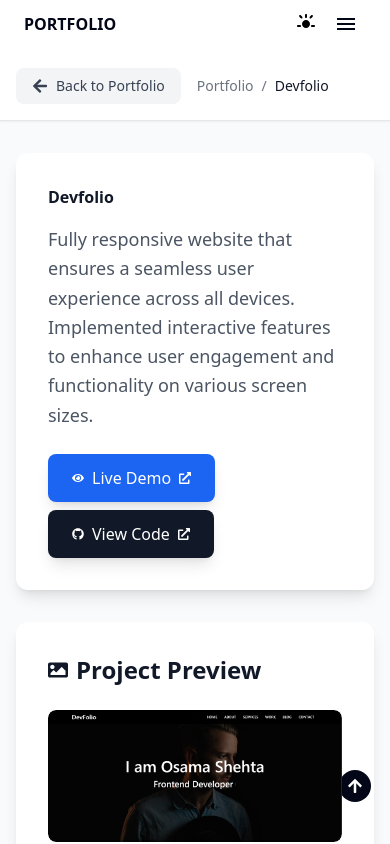
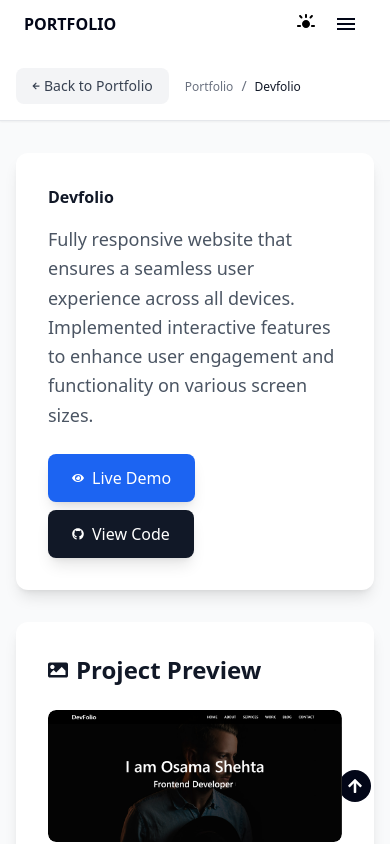
Before and after one commit to osamashehta/Portfolio, a React (Vite) app: page /portfolio/1 in a window 390 px wide. Shown: the top 844 px of the page. Built offline with nearby package versions, Linux system fonts and the light colour scheme.

Commit message:
Refactor ProjectDetails component for improved button and text responsiveness

```diff
--- a/src/Pages/ProjectDetails/ProjectDetails.jsx
+++ b/src/Pages/ProjectDetails/ProjectDetails.jsx
@@ -133,17 +133,17 @@ function ProjectDetails() {
                   onClick={() => navigate("/portfolio")}
                   variant="back"
                   size="sm"
-                  className="flex items-center gap-2"
+                  className="flex items-center gap-1 sm:gap-2 text-[12px] md:text-[14px] lg:text-[16px] "
                 >
-                  <FaArrowLeft className="w-4 h-4" />
+                  <FaArrowLeft className="w-2 h-2 sm:w-4 sm:h-4" />
                   Back to Portfolio
                 </Button>
                 <nav className="text-sm text-gray-500 dark:text-gray-400">
-                  <Link to="/portfolio" className="hover:text-blue-600 dark:hover:text-blue-400">
+                  <Link to="/portfolio" className="hover:text-blue-600 dark:hover:text-blue-400 text-[12px] md:text-[14px] lg:text-[16px]">
                     Portfolio
                   </Link>
                   <span className="mx-2">/</span>
-                  <span className="text-gray-900 dark:text-white font-medium">{project.title}</span>
+                  <span className="text-gray-900 dark:text-white font-medium text-[12px] md:text-[14px] lg:text-[16px] ">{project.title}</span>
                 </nav>
               </div>
             </div>
@@ -164,7 +164,7 @@ function ProjectDetails() {
                   </div>
 
                   {/* Action Buttons */}
-                  <div className="flex flex-wrap gap-2 md:gap-4">
+                  <div className="flex  flex-wrap gap-2 md:gap-4">
                     {project.demoURL && (
                       <Button
                         onClick={() => window.open(project.demoURL, "_blank")}
@@ -173,7 +173,7 @@ function ProjectDetails() {
                       >
                         <FaEye className="w-3 h-3 md:w-4 md:h-4" />
                         Live Demo
-                        <FaExternalLinkAlt className="w-3 h-3" />
+                        <FaExternalLinkAlt className="w-3 h-3 hidden sm:block" />
                       </Button>
                     )}
 
@@ -185,7 +185,7 @@ function ProjectDetails() {
                       >
                         <FaGithub className="w-3 h-3 md:w-4 md:h-4" />
                         View Code
-                        <FaExternalLinkAlt className="w-3 h-3" />
+                        <FaExternalLinkAlt className="w-3 h-3 hidden sm:block" />
                       </Button>
                     )}
                   </div>
```
